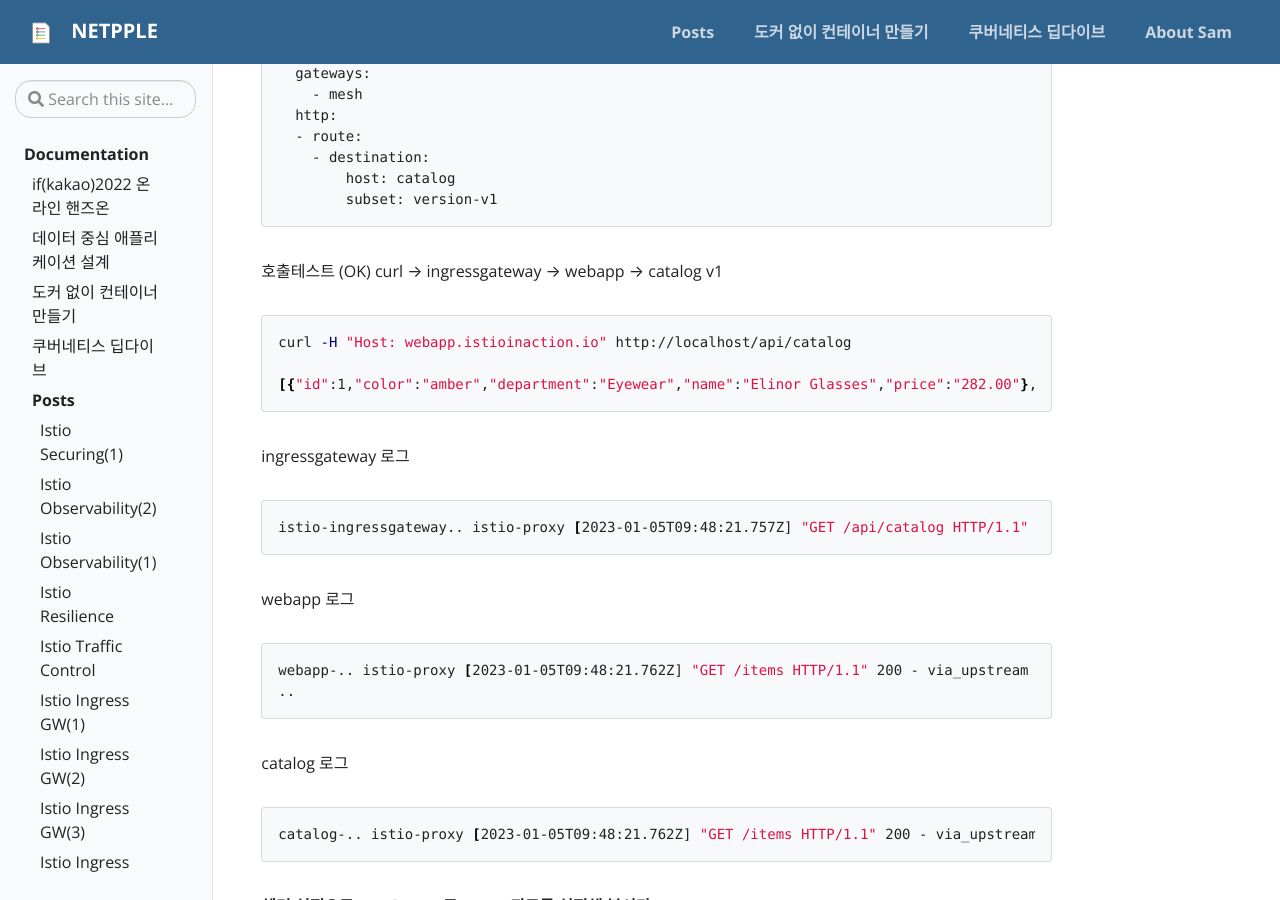
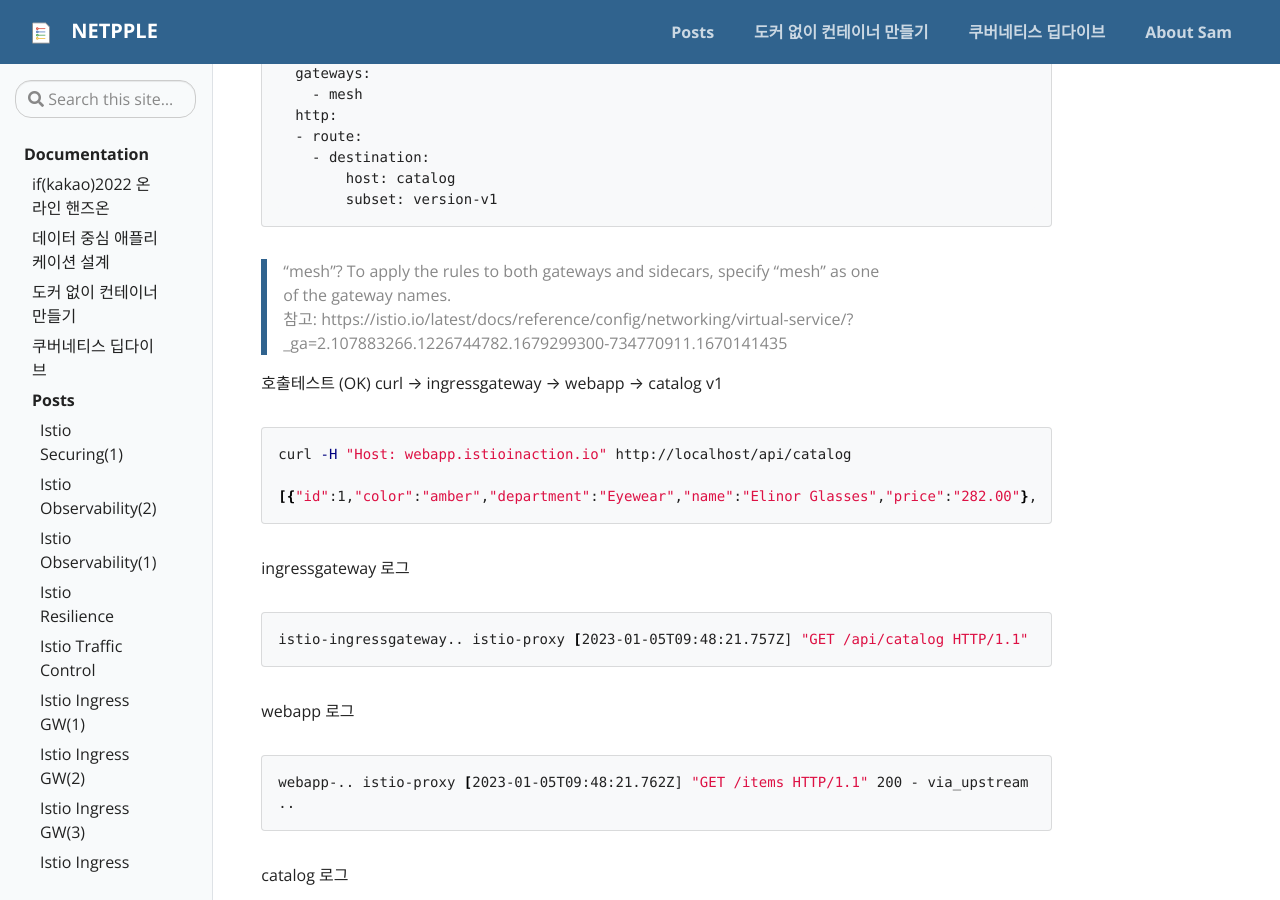
Before and after one commit to netpple/netpple.github.io, a Jekyll site: the page built from _posts/2023-01-07-Istio-ch5-traffic-control.md, in a window 1280 px wide and 900 px high, scrolled down 12290 px. Built offline with Jekyll 4.4.1, drawn with Linux system fonts in a browser that asks for light colours; our own code applies the rules of GitHub Pages for plain Markdown files.

Commit message:
mesh 설명

````diff
--- a/_posts/2023-01-07-Istio-ch5-traffic-control.md
+++ b/_posts/2023-01-07-Istio-ch5-traffic-control.md
@@ -556,6 +556,10 @@
         host: catalog
         subset: version-v1
 ```
+
+>"mesh"? To apply the rules to both gateways and sidecars, specify "mesh" as one of the gateway names.
+참고: https://istio.io/latest/docs/reference/config/networking/virtual-service/?_ga=2.107883266.1226744782.1679299300-734770911.1670141435
+>
 
 호출테스트 (OK) curl → ingressgateway → webapp → catalog v1
 
````
